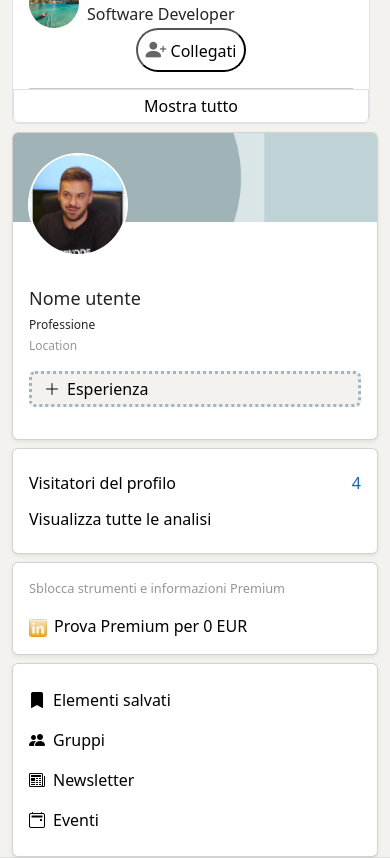
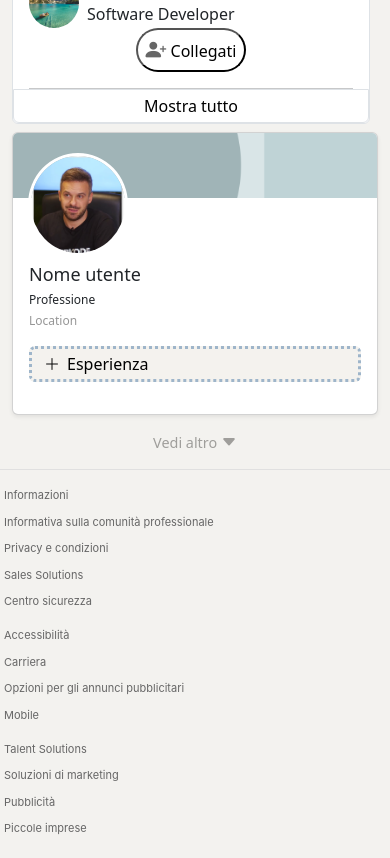
Before and after one commit to Antimo90/linkedlnclone, a React (Vite) app: page / in a window 390 px wide. Shown: the part 3840-4698 px from the top of the page. Built offline with nearby package versions, Linux system fonts and the light colour scheme; no server answers.

Commit message:
"User profile navbar" completed

```diff
--- a/src/components/ProfileUser.css
+++ b/src/components/ProfileUser.css
@@ -39,12 +39,17 @@
 }
 
 .cardUserPic {
-  border: 2px solid white;
+  border: 3px solid white;
   border-radius: 50%;
   position: absolute;
   left: 15px;
   top: 20px;
   width: 100px;
+}
+
+.cardUserTop {
+  max-height: 65px;
+  object-fit: cover;
 }
 
 .cardLink {
@@ -106,3 +111,17 @@
 .userExtLinkI {
   color: black;
 }
+
+.showMoreButton {
+  text-decoration: none;
+  color: #9f9e9b;
+  font-weight: 500;
+  font-size: 0.9rem;
+}
+
+.showMoreButtonIcon {
+  text-decoration: none;
+  color: #9f9e9b;
+  font-weight: 500;
+  font-size: 1rem;
+}
--- a/src/components/ProfileUser.jsx
+++ b/src/components/ProfileUser.jsx
@@ -1,30 +1,25 @@
+import { useState, useEffect } from "react"
 import { Button, Card } from "react-bootstrap"
 import imagetop from "../assets/image.png"
 import "../components/profileUser.css"
 
 function ProfileUser() {
-  return (
+  const [isMobile, setIsMobile] = useState(false)
+  const [showMore, setShowMore] = useState(false)
+
+  useEffect(() => {
+    const handleResize = () => {
+      setIsMobile(window.innerWidth <= 768)
+    }
+
+    handleResize()
+    window.addEventListener("resize", handleResize)
+
+    return () => window.removeEventListener("resize", handleResize)
+  }, [])
+
+  const renderExtraCards = () => (
     <>
-      <Card className="shadow-sm" style={{ width: "100%" }}>
-        <Card.Img variant="top" src={imagetop} />
-        <img
-          className="cardUserPic"
-          src="../src/assets/img/Stefano.png"
-          alt=""
-        />
-        <Card.Body className="mb-3">
-          <Card.Title className="userName">Nome utente</Card.Title>
-          <Card.Text>
-            <h3 className="profession">Professione</h3>
-            <p className="location">Location</p>
-          </Card.Text>
-          <Button className="cardButton text-center d-flex flex-row">
-            <i class="plusButtonIcon bi-plus-lg"></i>
-            <p className="m-0">Esperienza</p>
-          </Button>
-        </Card.Body>
-      </Card>
-
       <Card className="mt-2 shadow-sm" style={{ width: "100%" }}>
         <Card.Body className="d-flex flex-column">
           <Card.Link
@@ -75,6 +70,44 @@ function ProfileUser() {
       </Card>
     </>
   )
+
+  return (
+    <>
+      <Card className="shadow-sm" style={{ width: "100%" }}>
+        <Card.Img className="cardUserTop" variant="top" src={imagetop} />
+        <img
+          className="cardUserPic"
+          src="../src/assets/img/Stefano.png"
+          alt=""
+        />
+        <Card.Body className="mb-3">
+          <Card.Title className="userName">Nome utente</Card.Title>
+          <Card.Text>
+            <h3 className="profession">Professione</h3>
+            <p className="location">Location</p>
+          </Card.Text>
+          <Button className="cardButton text-center d-flex flex-row">
+            <i className="plusButtonIcon bi-plus-lg"></i>
+            <p className="m-0">Esperienza</p>
+          </Button>
+        </Card.Body>
+      </Card>
+
+      {isMobile && !showMore && (
+        <div className="text-center my-2">
+          <Button
+            variant="link"
+            onClick={() => setShowMore(true)}
+            className="showMoreButton"
+          >
+            Vedi altro <i class="showMoreButtonIcon bi-caret-down-fill"></i>
+          </Button>
+        </div>
+      )}
+
+      {!isMobile || showMore ? renderExtraCards() : null}
+    </>
+  )
 }
 
 export default ProfileUser
```
